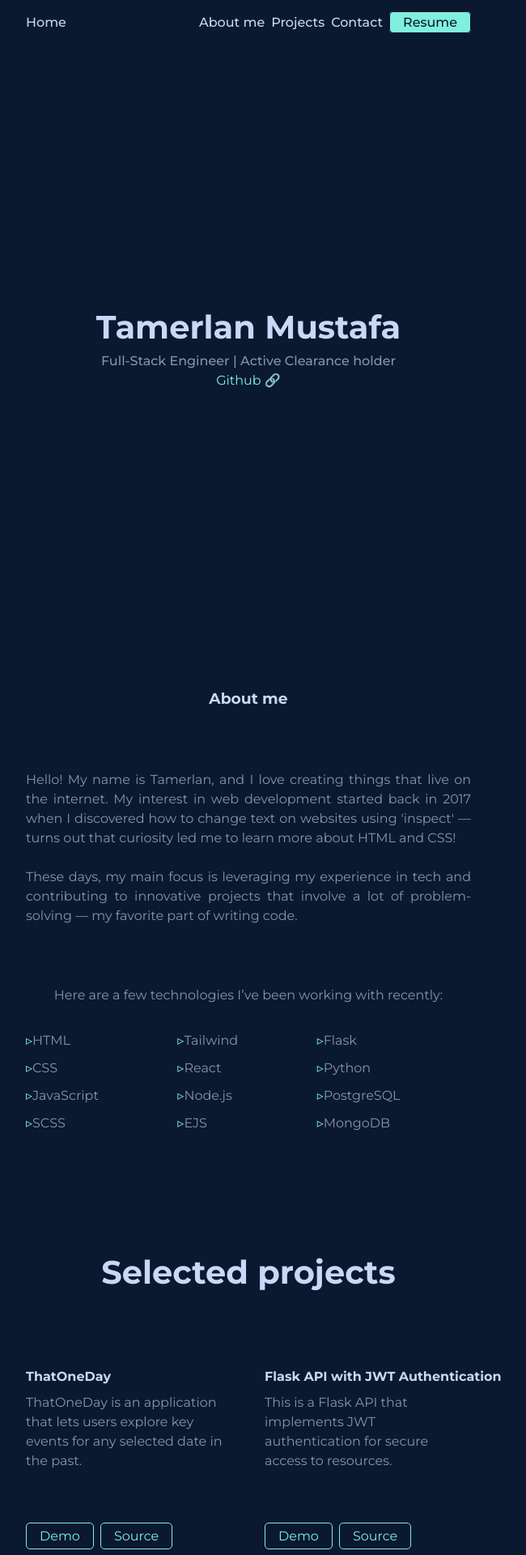
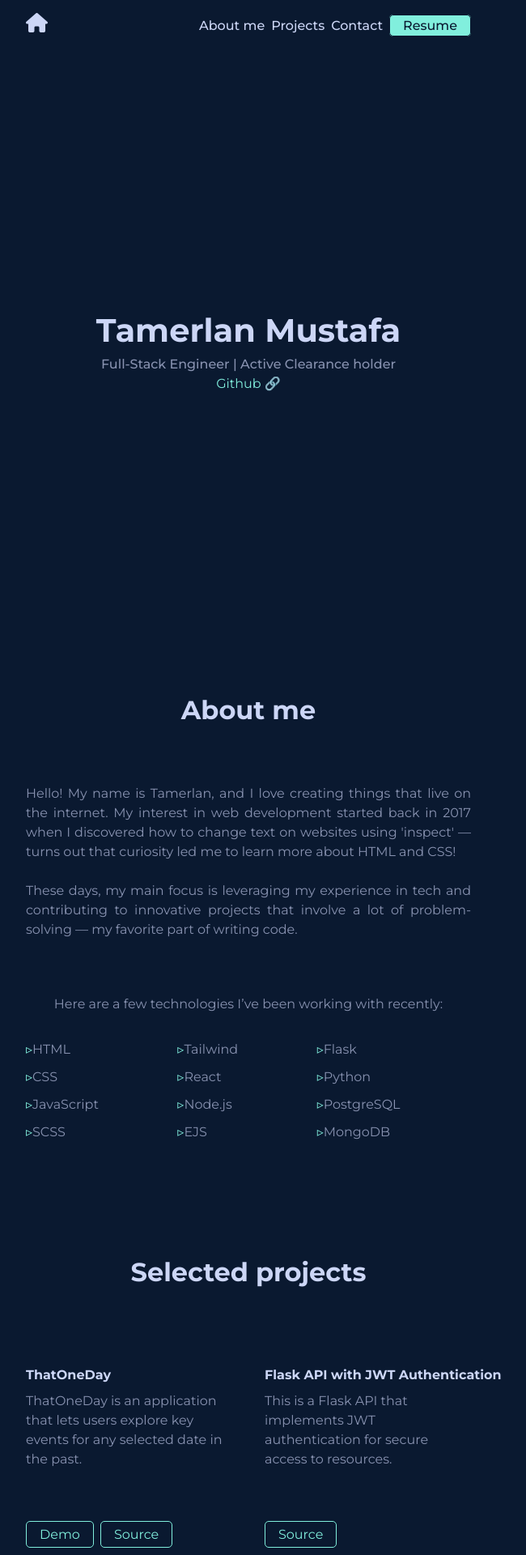
Before and after one commit to tamerlanmustafa/portfolio, a React (Vite) app: page / in a window 1280 px wide. Shown: the top 1920 px of the page at 81% size, without its empty margins (333-983 px from the left). Built offline with nearby package versions, Linux system fonts and the light colour scheme.

Commit message:
update navbar and projects

```diff
--- a/src/components/AboutMe/AboutMe.css
+++ b/src/components/AboutMe/AboutMe.css
@@ -11,6 +11,21 @@
     display: flex;
     flex-direction: column;
     justify-content: space-evenly;
+}
+
+.bio {
+    display: flex;
+    justify-content: center;
+    align-items: center;
+    gap: 2rem;
+    background-color: var(--main-color);
+}
+
+.bio > img {
+    width: 250px;
+    height: 250px;
+    border-radius: 8px;
+    mix-blend-mode: luminosity;
 }
 
 .bio > p {
--- a/src/components/AboutMe/AboutMe.jsx
+++ b/src/components/AboutMe/AboutMe.jsx
@@ -1,13 +1,12 @@
 import { Link } from 'react-router-dom'
 import './AboutMe.css'
-
 
 const AboutMe = () => {
 
     return (
         <>
             <section id='about-me' className='about-me hidden'>
-                <h3>About me</h3>
+                <h2>About me</h2>
                 <div className="my-info">
                     <div className="bio hidden">
                         <p>
@@ -15,7 +14,7 @@ const AboutMe = () => {
                             <br />
                             <br />
                             These days, my main focus is leveraging my experience in tech and contributing to innovative projects that involve a lot of problem-solving — my favorite part of writing code.
-                            </p>
+                        </p>
                     </div>
 
                     <div className="skills hidden">
@@ -42,7 +41,6 @@ const AboutMe = () => {
 
                     </div>
 
-
                 </div>
             </section>
         </>
--- a/src/components/Navbar/NavBar.jsx
+++ b/src/components/Navbar/NavBar.jsx
@@ -10,7 +10,8 @@ const NavBar = () => {
   return (
     <>
       <nav>
-        <a href="/">Home</a>
+        <a href="/"><i class="fa-solid fa-house"></i></a>
+
         <div className="links">
           <a href='#about-me'>About me</a>
           <a href='#projects'>Projects</a>
--- a/src/components/Navbar/Navbar.css
+++ b/src/components/Navbar/Navbar.css
@@ -2,6 +2,7 @@ nav {
     width: inherit;
     display: flex;
     justify-content:space-between;
+    align-items: flex-end;
     font-weight:500;
 }
 
--- a/src/components/Projects/Projects.jsx
+++ b/src/components/Projects/Projects.jsx
@@ -10,7 +10,7 @@ const Projects = () => {
     return (
         <>
             <section id='projects' className="projects hidden">
-                <h1>Selected projects</h1>
+                <h2>Selected projects</h2>
                 <div className="project-container">
                     {
                         projectsList.map((project, index) => (
@@ -19,7 +19,8 @@ const Projects = () => {
                                     <h4>{project.title}</h4>
                                     <p>{ project.description}</p>
                                     <div className="buttons">
-                                        <a target='_blank' href={project.demoLink}>Demo</a>
+                                        {project.demoLink ? <a target='_blank' href={project.demoLink}>Demo</a> : null}
+
                                         <a target='_blank' href={project.sourceCode}>Source</a>
                                     </div>
                                 </div>
--- a/src/components/Projects/ProjectsDB/ProjectsDB.jsx
+++ b/src/components/Projects/ProjectsDB/ProjectsDB.jsx
@@ -14,7 +14,6 @@ const projectsList = [
     {
         title: 'Flask API with JWT Authentication',
         description: 'This is a Flask API that implements JWT authentication for secure access to resources.',
-        demoLink: 'https://github.com/tamerlanmustafa/flask-api-readsio-back-end',
         sourceCode: 'https://github.com/tamerlanmustafa/flask-api-readsio-back-end'
     },
     {
--- a/src/index.css
+++ b/src/index.css
@@ -27,6 +27,10 @@
 
 h1 {
   font-size: 2.5rem;
+}
+
+h2 {
+  font-size: 2rem;
 }
 
 h1, h2, h3, h4, h5, h6 {
@@ -68,9 +72,14 @@ a {
   color: var(--lightest-slate);
 }
 
+
 a:hover {
   color: var(--primary-color);
   transition: all 0.3s ease-in-out;
+}
+
+.fa-house {
+  font-size: 1.5rem;
 }
 
 hr {
```
Also changed, not shown: src/assets/armyPhoto.jpeg (deleted).
